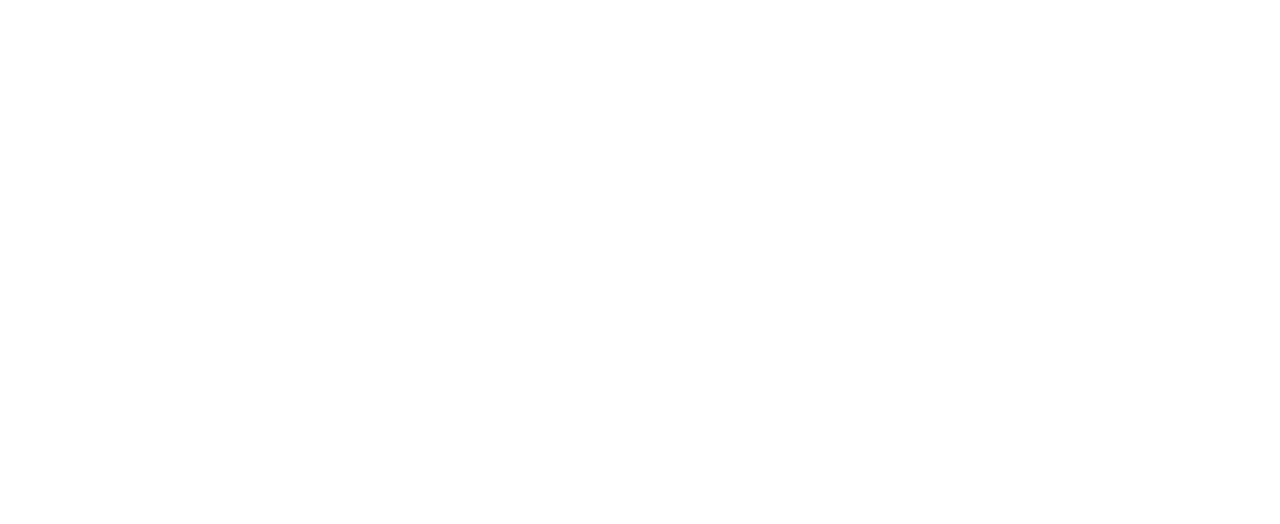
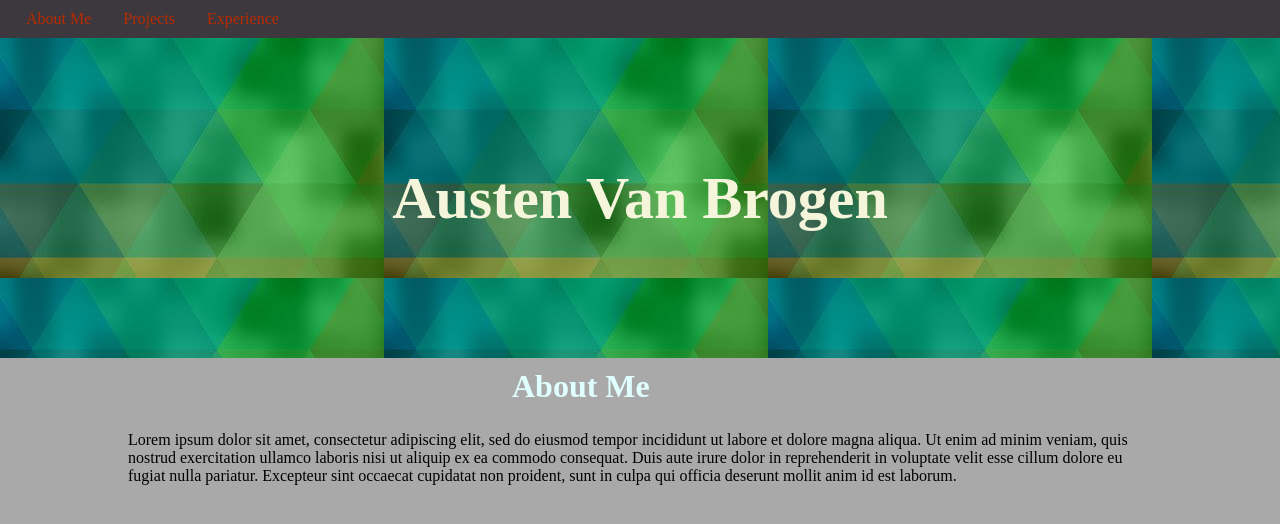
Before and after one commit to AustenVanBrogen/personalWebsite, a plain HTML site: page index.html in a window 1280 px wide. Drawn offline with Linux system fonts and the light colour scheme.

Commit message:
Added some stuff

```diff
--- /dev/null
+++ b/css/index.css
@@ -0,0 +1,27 @@
+.opener{
+    background-image: url('../images/backgroundImg.jpg');
+    width: 100%;
+    height: 20rem;
+    overflow: hidden;
+    /* transform: translateX(-10px) translateY(-10px); */
+    display: flex;
+}
+
+.opener .personName{
+    font-size: 40px;
+    color: beige;
+    text-align: center;
+    margin:auto;
+}
+
+.aboutMeSection{
+    margin: auto;
+    width: 80%;
+}
+
+.aboutMeSection .aboutMeHead{
+    color:lightcyan;
+    margin: auto;
+    width: 25%;
+    padding: 10px;
+}
--- /dev/null
+++ b/css/styles.css
@@ -0,0 +1,23 @@
+body{
+    height: 100%;
+    width: 100%;
+    margin: 0;
+    background-color: #A9A9A9;
+}
+
+.mainNav{
+    background-color:hsl(300, 4%, 23%)
+}
+
+.mainNav ul{
+    display: flex;
+    margin: 0;
+    padding: 10px;
+    list-style: none;
+}
+
+.mainNav a{
+    color: #b82b00;
+    text-decoration: none;
+    padding: 1rem;
+}
--- a/index.html
+++ b/index.html
@@ -4,11 +4,35 @@
     <meta charset="UTF-8">
     <meta http-equiv="X-UA-Compatible" content="IE=edge">
     <meta name="viewport" content="width=device-width, initial-scale=1.0">
+    <link href="css/styles.css" rel="stylesheet">
+    <link href="css/index.css" rel="stylesheet">
     <title>Austen Title Page</title>
 </head>
 <body>
-    <div>
+    <header class="mainHeader">
+        <nav class="mainNav">
+            <ul>
+                <li><a href="aboutMe.html">About Me</a></li>
+                <li><a href="projects.html">Projects</a></li>
+                <li><a href="experience.html">Experience</a></li>
+            </ul>
+        </nav>
+    </header>
 
+    <div class="opener">
+        <div class="personName">
+            <h2>Austen Van Brogen</h2>
+        </div>
+    </div>
+
+    <div class="aboutMeSection">
+        <h1 class="aboutMeHead">About Me</h1>
+        <p class="aboutMeText">
+            Lorem ipsum dolor sit amet, consectetur adipiscing elit, sed do eiusmod tempor incididunt ut labore et dolore magna aliqua.
+            Ut enim ad minim veniam, quis nostrud exercitation ullamco laboris nisi ut aliquip ex ea commodo consequat.
+            Duis aute irure dolor in reprehenderit in voluptate velit esse cillum dolore eu fugiat nulla pariatur.
+            Excepteur sint occaecat cupidatat non proident, sunt in culpa qui officia deserunt mollit anim id est laborum.
+        </p>
     </div>
 </body>
 </html>
```
